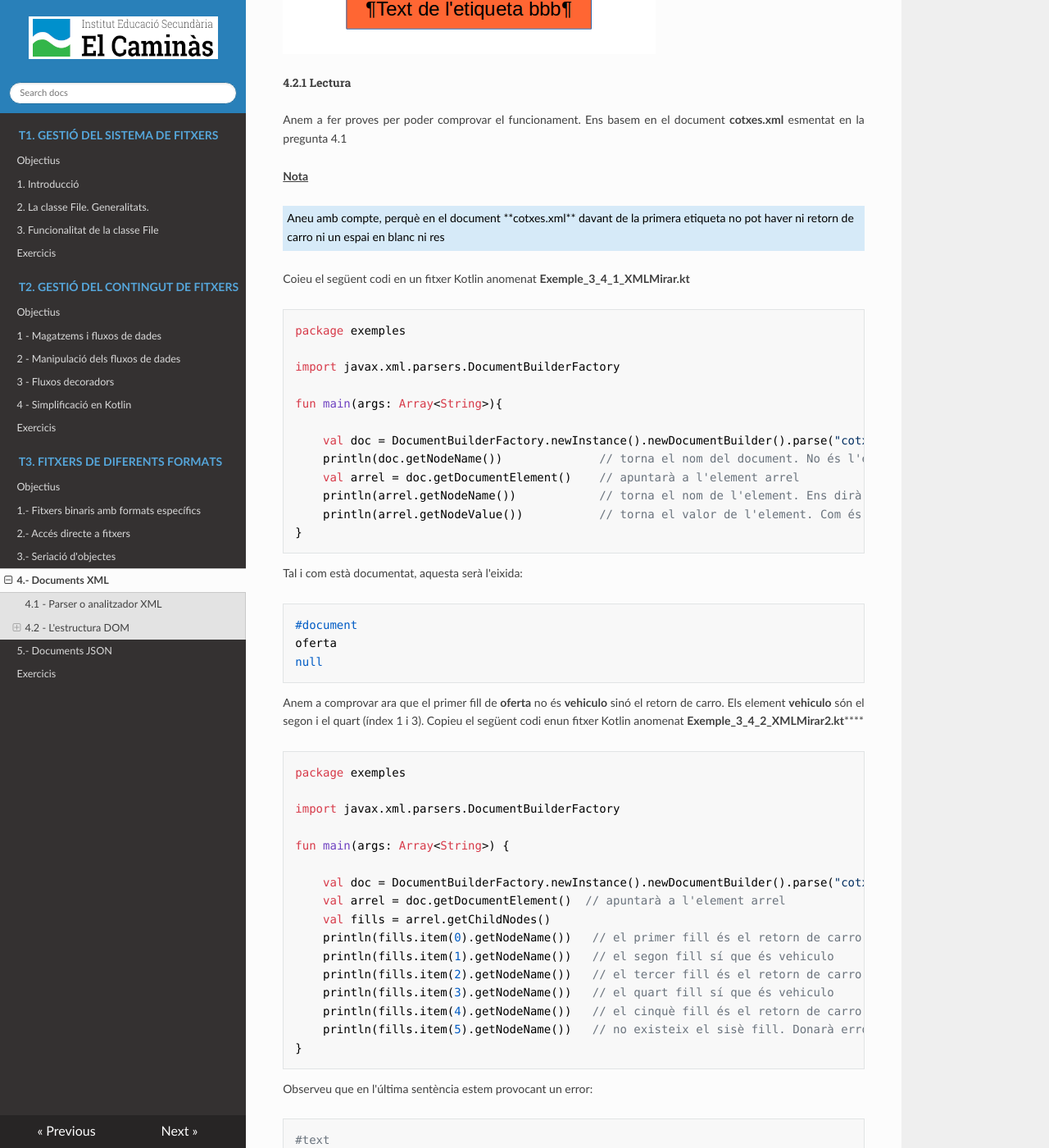
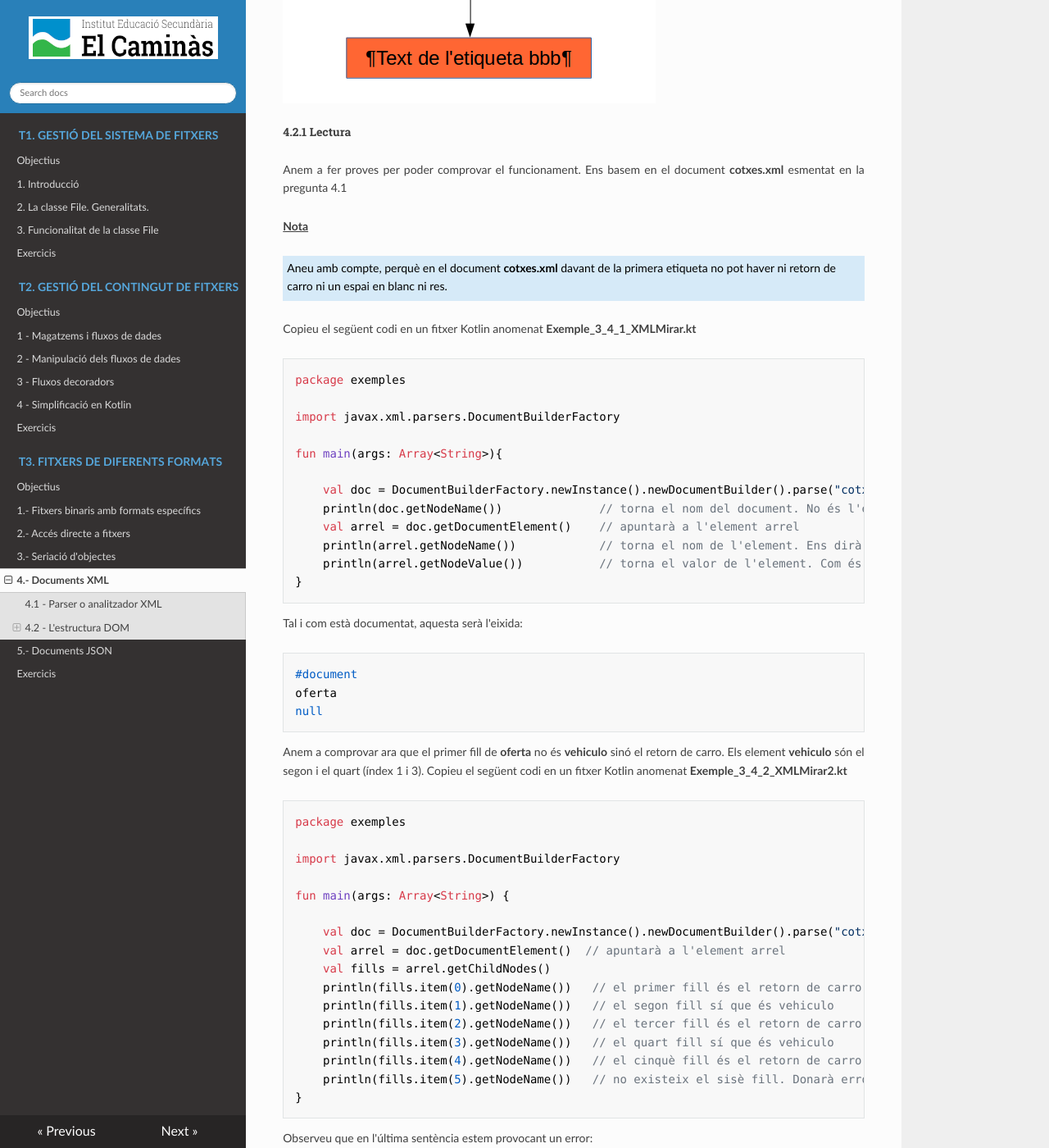
Before and after one commit to asalvadorc/AD_Ficheros, an MkDocs documentation site: the page built from docs/AD_T3_Fitxers_de_diferents_formats/4_documents_xml.md, in a window 1280 px wide and 1400 px high, scrolled down 11664 px. Shown: the whole window at 82% size. Built offline with MkDocs 1.6.1, drawn with Linux system fonts in a browser that asks for light colours; nearby versions of some CDN libraries; some of the changed text lies outside the part shown.

Commit message:
ARREGLOS

````diff
--- a/docs/AD_T3_Fitxers_de_diferents_formats/4_documents_xml.md
+++ b/docs/AD_T3_Fitxers_de_diferents_formats/4_documents_xml.md
@@ -23,7 +23,7 @@
 Per tant, quan vulguem guardar dades que puguen ser llegides per aplicacions
 fetes en diferents llenguatges i/o executades en diferents plataformes, ens
 farà falta un format estàndar que tots el puguen entendre i reconéixer, i
-millor si és autoexplicatiu com és el cas dels**llenguatges de marques**.
+millor si és autoexplicatiu com és el cas dels **llenguatges de marques**.
 
 El llenguatge de marques més conegut i més utilitzat és el **XML**
 (_**eXtensible Markup Language**_)
@@ -237,7 +237,7 @@
 
     ...
 
-        val doc = DocumentBuilderFactory.newInstance().newDocumentBuilder().parse("cotxes.xml")
+    val doc = DocumentBuilderFactory.newInstance().newDocumentBuilder().parse("cotxes.xml")
 
 Però, i si el procés que necessitem és l'invers? És a dir, i si el que volem
 és guardar una estructura DOM en un fitxer XML?
@@ -257,7 +257,7 @@
 
     ...
 
-        val doc1 = DocumentBuilderFactory.newInstance().newDocumentBuilder().newDocument()
+      val doc1 = DocumentBuilderFactory.newInstance().newDocumentBuilder().newDocument()
 
 Per a escriure la informació continguda al DOM a un fitxer, es pot fer
 utilitzant una altra utilitat de Java anomenada **_Transformer_**. Es tracta
@@ -359,14 +359,14 @@
 a traure el contingut. **Element** és un classe derivada de **Node** (per tant
 hereta tots els seus mètodes), i proporciona algunes coses més, sobretot per a
 accedir còmodament a les seues parts. Mirem els mètodes més importants, tant
-de**Node** com de **Element** i **Document**
+de **Node** com de **Element** i **Document**
 
 **Mètodes de NODE**
 
 Valor tornat | Mètode | Descripció
 ---|---|---
 String | **getNodeName()** | torna el nom d'aquest node
-short | **getNodeType()** | torna el tipus d'aquest node (ELEMENT_NODE, ATTRIBUTE_NODE, TEXT_NODE, ...
+short | **getNodeType()** | torna el tipus d'aquest node (ELEMENT_NODE, ATTRIBUTE_NODE, <br> TEXT_NODE, ...
 String | **getNodeValue()** | torna el valor del node, si en té
 NodeList | **getChildNodes()** | torna una llista amb els nodes fills
 Node | **getFirstChild()** | torna el primer fill
@@ -382,7 +382,7 @@
 Valor tornat | Mètode | Descripció
 ---|---|---
 String | **getAttribute(** String nom**)** | torna el valor de l'atribut que té aquest nom
-NodeList | **getElementsByTagName(** String nom**)** | torna una llista de nodes amb tots els descendents que tenen aquest nom
+NodeList | **getElementsByTagName(** String nom**)** | torna una llista de nodes amb tots els descendents que tenen<br>  aquest nom
 boolean | **hasAttribute(** String nom**)** | torna cert si l'element té aquest atribut
 
 **Mètodes de DOCUMENT**
@@ -390,7 +390,7 @@
 Valor tornat | Mètode | Descripció
 ---|---|---
 Element | **getDocumentElement()** | torna l'element arrel del document
-NodeList | **getElementsByTagName(** String nom**)** | torna una llista de nodes amb tots els descendents que tenen aquest nom
+NodeList | **getElementsByTagName(** String nom**)** | torna una llista de nodes amb tots els descendents que tenen <br> aquest nom
 
 <u>**Nota**</u>
 <div style="background-color: #d6eaf8; color: black; padding: 5px;">
@@ -400,7 +400,7 @@
 el que vulgueu.
 </div>
 <p></p>
-Sempre que tinguem una**llista de nodes** , podrem accedir a cadascun dels
+Sempre que tinguem una **llista de nodes**, podrem accedir a cadascun dels
 membres de la llista amb el mètode **item** especificant el número d'ordre.
 Així, si volem accedir al primer posarem **item(0)**
 
@@ -409,11 +409,11 @@
 
 El DOM resultant obtingut des d’un XML acaba sent un còpia exacta del fitxer,
 però disposat de diferent manera. Tant al XML com al DOM hi haurà informació
-no visible, com ara els _retorns de carro_ , que cal tenir en compte per tal
+no visible, com ara els **_retorns de carro_** , que cal tenir en compte per tal
 de saber processar correctament el contingut i evitar sorpreses poc
 comprensibles.
 
-Per a il·lustrar el problema que poden suposar els retorn de carro, imaginem
+Per a il·lustrar el problema que poden suposar els **retorn de carro**, imaginem
 que disposem d’un document XML amb el següent contingut:
 ```xml
 <table>
@@ -474,11 +474,11 @@
 
 **<u>Nota</u>**
 <div style="background-color: #d6eaf8; color: black; padding: 5px;">
-Aneu amb compte, perquè en el document **cotxes.xml** davant de la primera
-etiqueta no pot haver ni retorn de carro ni un espai en blanc ni res
+Aneu amb compte, perquè en el document <b>cotxes.xml</b> davant de la primera
+etiqueta no pot haver ni retorn de carro ni un espai en blanc ni res.
 </div>
 <p></p>
-Coieu el següent codi en un fitxer Kotlin anomenat
+Copieu el següent codi en un fitxer Kotlin anomenat
 **Exemple_3_4_1_XMLMirar.kt**
 
 
@@ -503,8 +503,8 @@
 ```
 Anem a comprovar ara que el primer fill de **oferta** no és **vehiculo** sinó
 el retorn de carro. Els element **vehiculo** són el segon i el quart (índex 1
-i 3). Copieu el següent codi enun fitxer Kotlin anomenat
-**Exemple_3_4_2_XMLMirar2.kt******
+i 3). Copieu el següent codi en un fitxer Kotlin anomenat
+**Exemple_3_4_2_XMLMirar2.kt**
 
 
     package exemples
@@ -538,7 +538,7 @@
 
   * Per a poder esquivar els _retorn de carro_ podríem mirar el tipus de cada node ( **getNodeType()** ), menysprear els els de tipus  _**TEXT_NODE**_ i considerar només els de tipus  _**ELEMENT_NODE**_.
 
-  * Però normalment l'accés que farem serà un poc més directe i més fàcil. Agafarem la llista de tots els element que tinguen un determinat nom amb **getElementsByTagName(_nom_)** .**** Evidentment en la llista no estaran els retorns de carro**** i així no tindrem problemes amb ells.
+  * Però normalment l'accés que farem serà un poc més directe i més fàcil. Agafarem la llista de tots els element que tinguen un determinat nom amb **getElementsByTagName(_nom_)**. Evidentment en la llista no estaran els **retorns de carro** i així no tindrem problemes amb ells.
 
 En el següent exemple recorrerem tots els element **vehiculo**. De cadascun
 agafarem el contingut dels elements **marca** i **matricula**. També agafem el
@@ -653,7 +653,7 @@
 
 Valor tornat | Mètode | Descripció
 ---|---|---
-Element | **createElement(** String nom**)** | crea un nou element amb el nom indicat (s'haurà de penjar en l'estructura)
+Element | **createElement(** String nom**)** | crea un nou element amb el nom indicat (s'haurà de penjar en <br>l'estructura)
 Text | **createTextNode(** String dades**)** | crea un nou element de text (amb contingut)
 Node | **appendChild(** Node nou**)** | afegeix el node nou, que serà l'arrel
 
@@ -670,7 +670,7 @@
 ---|---|---
 void | **setAttribute(** String nom,String valor**)** | afegeix un nou atribut a l'element, amb el nom i valor indicats
 void | **removeAttribute(** String nom**)** | lleva l'atribut de l'element
-void | **setTextContent(** String dades**)** | afegeix un fill que serà de text, amb el contingut passat com a paràmetre
+void | **setTextContent(** String dades**)** | afegeix un fill que serà de text, amb el contingut passat com <br>a paràmetre
 
 Anem a fer directament ja l'exemple dels empleats. Totes les dades seran
 elements, excepte el número d'empleat, que farem que siga un atribut d'empleat
````
Also changed, not shown: docs/AD_T2_Gesti_del_contingut_de_fitxers/2__manipulaci_dels_fluxos_de_dades.md (+5 -5 lines), docs/AD_T2_Gesti_del_contingut_de_fitxers/4__simplificaci_en_kotlin.md (+4 -4 lines), docs/AD_T3_Fitxers_de_diferents_formats/3_seriaci_dobjectes.md (+3 -2 lines), docs/AD_T3_Fitxers_de_diferents_formats/exercicis.md (+1 -1 lines).
